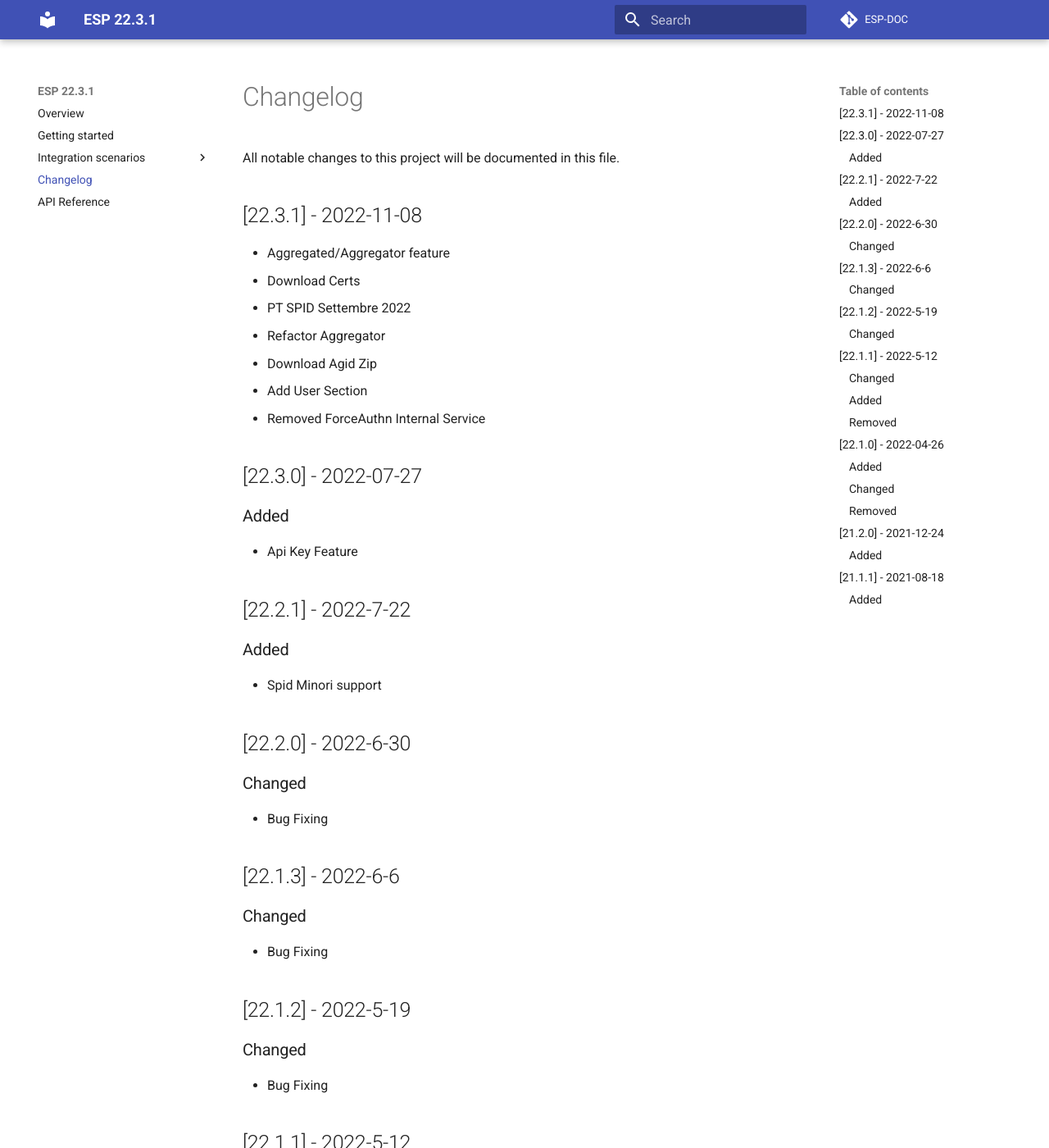
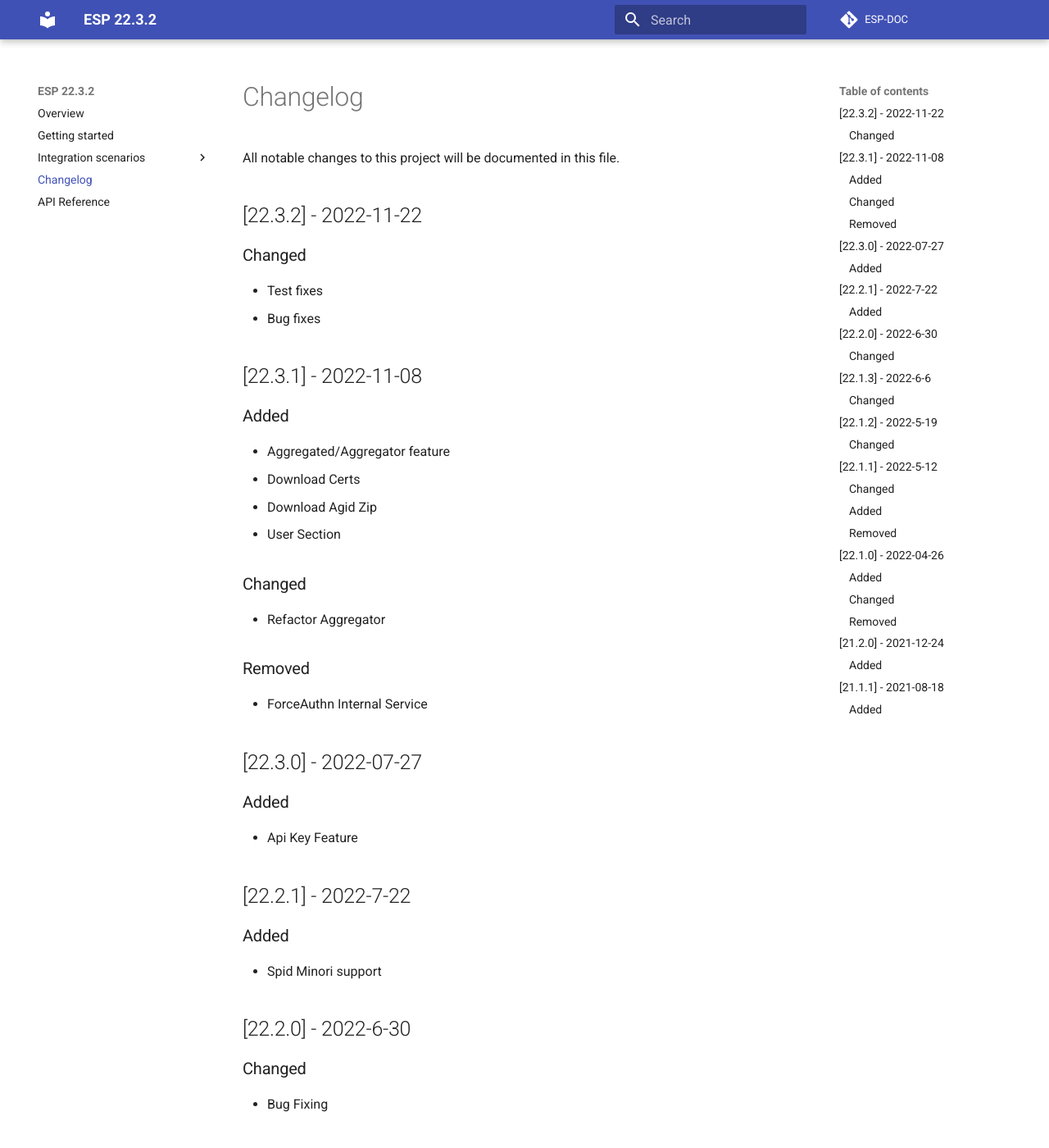
Before and after one commit to namirialgroup/esp-docs, an MkDocs documentation site: the page built from docs/changelog.md, in a window 1280 px wide and 1400 px high. Shown: the whole window at 82% size. Built offline with MkDocs 1.6.1 and Material for MkDocs 9.7.7, drawn with Linux system fonts in a browser that asks for light colours; comment, search, counter and statistics services are not loaded.

Commit message:
Released 22.3.2

```diff
--- a/docs/changelog.md
+++ b/docs/changelog.md
@@ -1,15 +1,26 @@
 # Changelog
 All notable changes to this project will be documented in this file.
 
+## [22.3.2] - 2022-11-22
+
+### Changed
+- Test fixes
+- Bug fixes
+
+
 ## [22.3.1] - 2022-11-08
 
+### Added
 - Aggregated/Aggregator feature
 - Download Certs
-- PT SPID Settembre 2022
+- Download Agid Zip
+- User Section
+
+### Changed
 - Refactor Aggregator
-- Download Agid Zip
-- Add User Section
-- Removed ForceAuthn Internal Service
+
+### Removed
+- ForceAuthn Internal Service
 
 ## [22.3.0] - 2022-07-27
 
--- a/mkdocs.yml
+++ b/mkdocs.yml
@@ -1,4 +1,4 @@
-site_name: ESP 22.3.1
+site_name: ESP 22.3.2
 theme:
   name: 'material'
   features:
```
Also changed, not shown: 1 other file.
